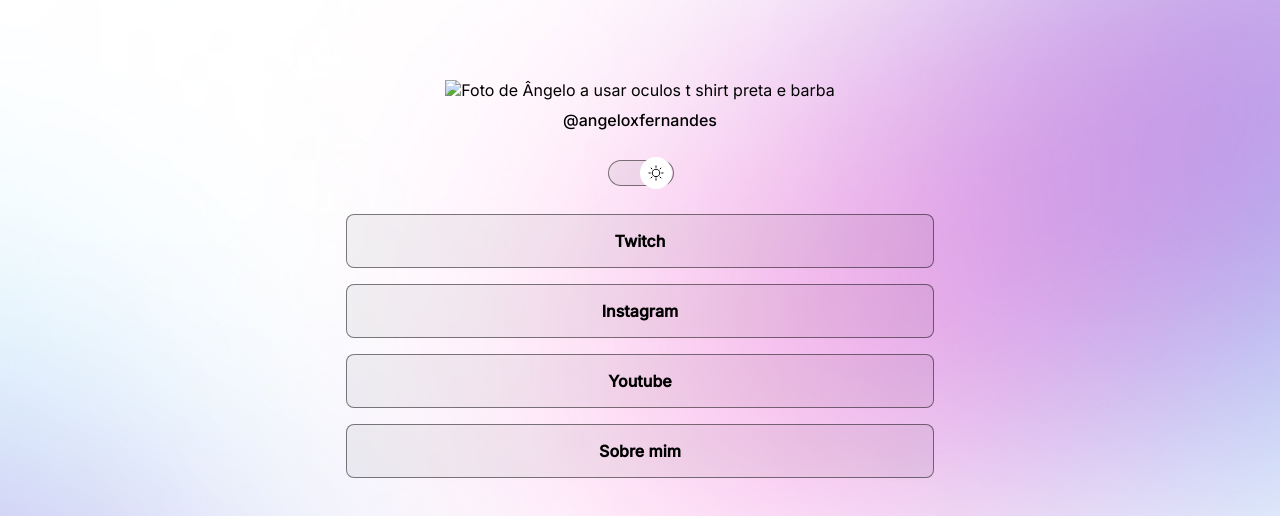
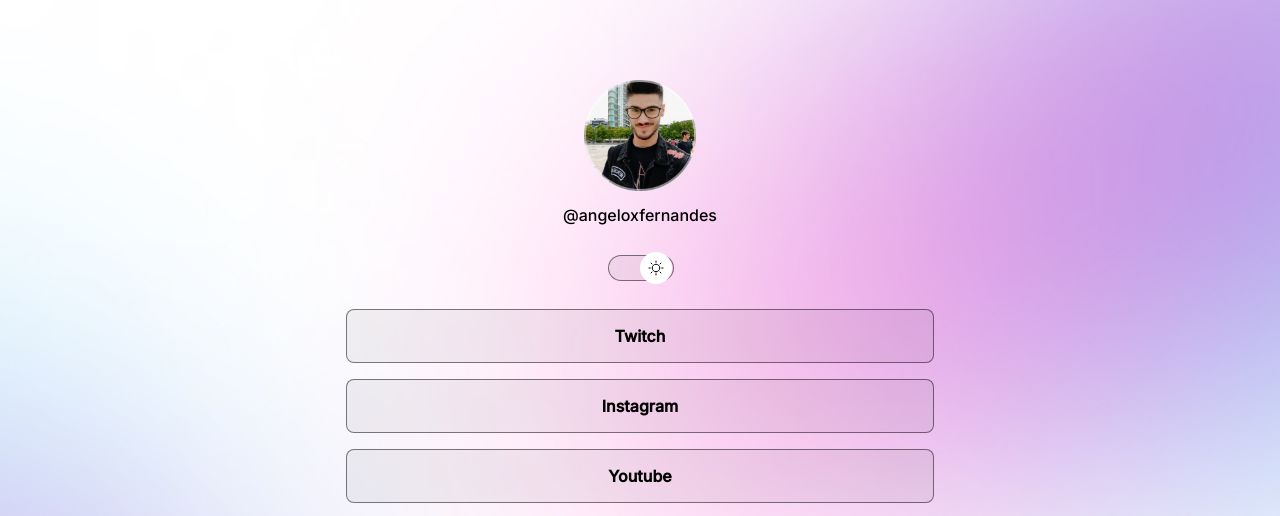
Before and after one commit to AngeloFDeveloper/projeto, a plain HTML site: page index.html in a window 1280 px wide. Shown: the top 516 px of the page. Drawn offline with nearby package versions, Linux system fonts and the light colour scheme.

Commit message:
final projeto

```diff
--- a/index.html
+++ b/index.html
@@ -19,7 +19,7 @@
 
 
         <img
-          src="./avatar1.png"
+          src="./assets/avatar1.png"
           alt="Foto de Ângelo a usar oculos  t shirt preta e barba"
         />
         <p>@angeloxfernandes</p>
```
